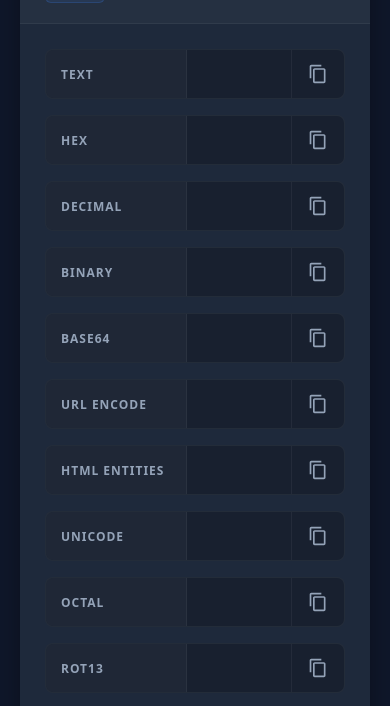
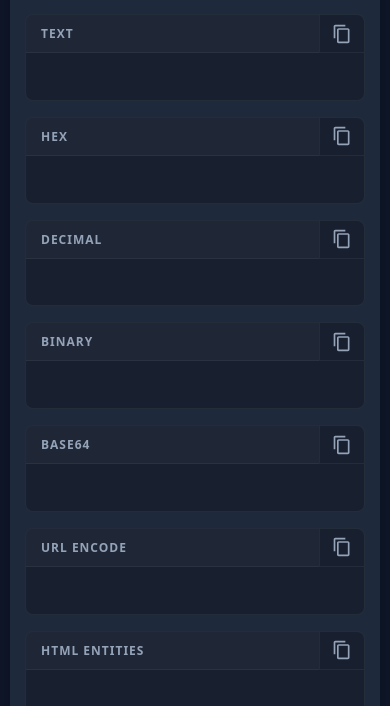
Before and after one commit to ElOsoMandibuloso/unicode-converter, a plain HTML site: page index.html in a window 390 px wide. Shown: the part 182-888 px from the top of the page. Drawn offline with Linux system fonts and the light colour scheme.

Commit message:
Updated mobile display

```diff
--- a/index.html
+++ b/index.html
@@ -193,6 +193,48 @@
 
         .copy-btn svg { width: 20px; height: 20px; fill: currentColor; }
         .error-state { border-color: #ef4444 !important; box-shadow: 0 0 0 2px rgba(239, 68, 68, 0.2) !important; }
+
+        /* MAGIA PARA CELULARES */
+        @media (max-width: 640px) {
+            body {
+                padding: 15px 10px; /* Menos margen exterior para ganar espacio */
+            }
+
+            .converter-body {
+                padding: 15px; /* Menos padding interno en la caja principal */
+            }
+
+            .input-group {
+                /* Cambiamos a grilla para poner la etiqueta arriba del textarea */
+                display: grid;
+                grid-template-columns: 1fr auto;
+                grid-template-rows: auto auto;
+            }
+
+            .label {
+                width: auto;
+                border-right: none;
+                border-bottom: 1px solid rgba(255, 255, 255, 0.05);
+                padding: 10px 15px;
+                grid-column: 1 / 2;
+                grid-row: 1 / 2;
+            }
+
+            .copy-btn {
+                grid-column: 2 / 3;
+                grid-row: 1 / 2;
+                border-left: 1px solid rgba(255, 255, 255, 0.05);
+                border-bottom: 1px solid rgba(255, 255, 255, 0.05);
+                padding: 0 12px;
+            }
+
+            textarea {
+                grid-column: 1 / 3; /* El textarea ocupa todo el ancho de la segunda fila */
+                grid-row: 2 / 3;
+                width: 100%;
+                box-sizing: border-box; /* Para que el padding no desborde el ancho */
+            }
+        }
     </style>
 </head>
 <body>
```
